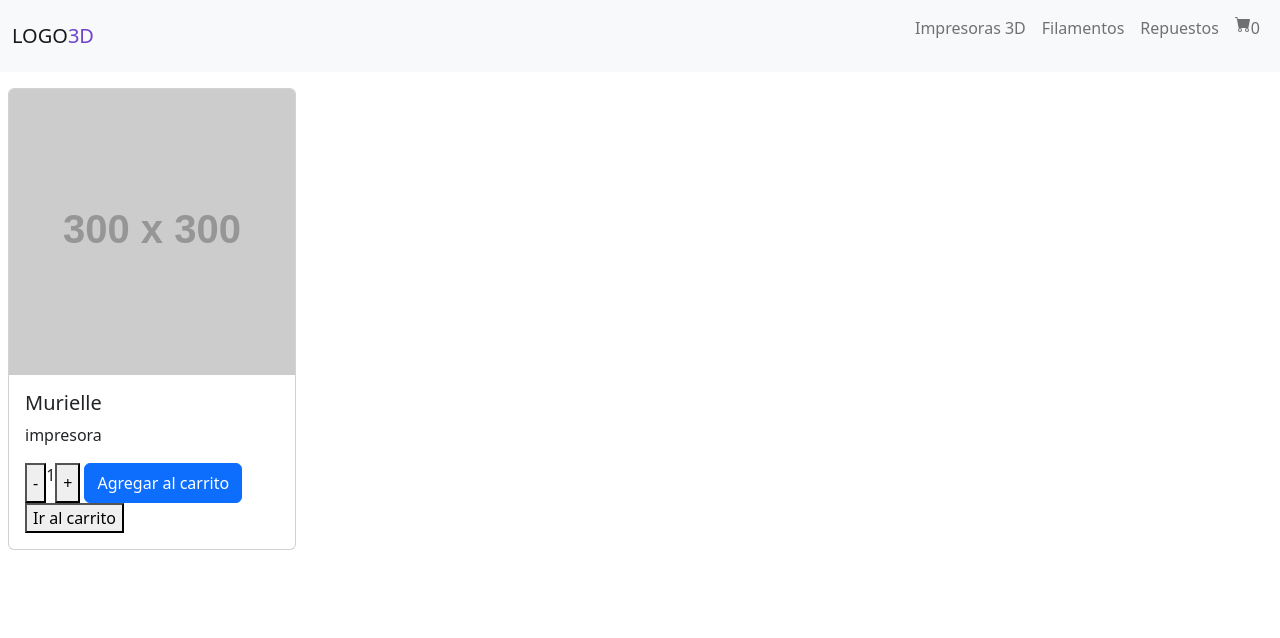
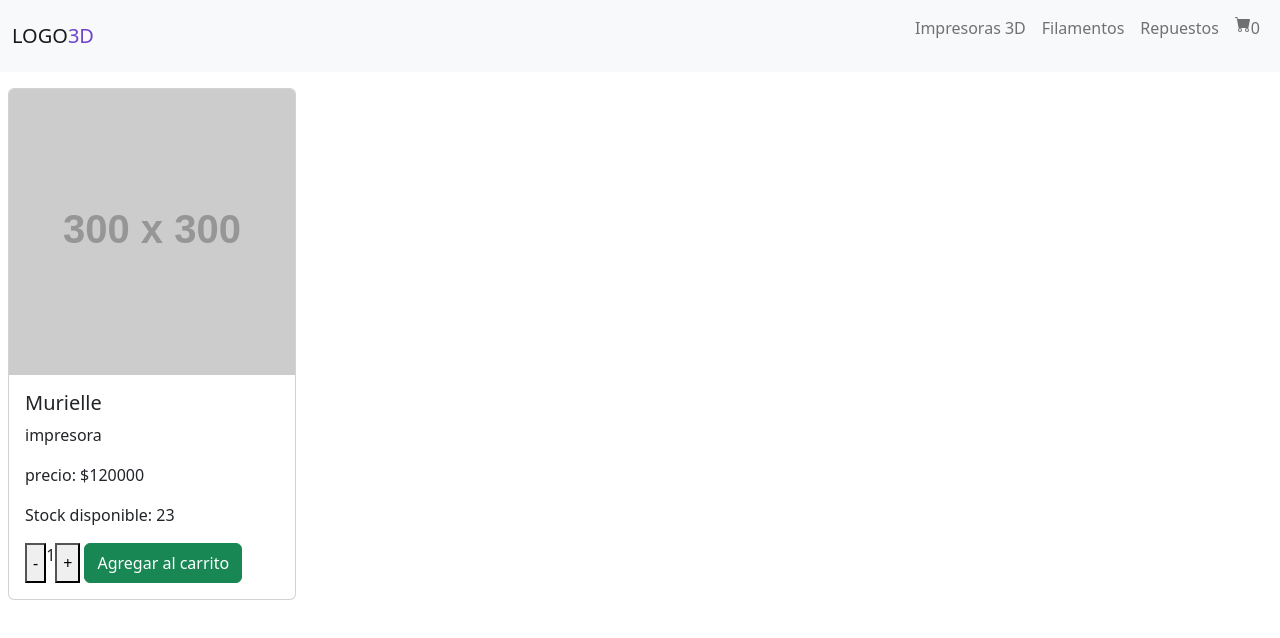
Before and after one commit to gomezsergio14/tienda-react, a React (Create React App) app: page /detalle/1 in a window 1280 px wide. Shown: the top 638 px of the page. Built offline with nearby package versions, Linux system fonts and the light colour scheme.

Commit message:
price y stock agregados al MockService,aplicación funciona

```diff
--- a/src/App.js
+++ b/src/App.js
@@ -4,8 +4,8 @@ import NavBar from './components/NavBar.js';
 import ItemListContainer from './components/ItemListContainer';
 import ItemDetailContainer from './components/ItemDetailContainer';
 import { BrowserRouter, Route, Routes } from 'react-router-dom';
-import Carrito from './components/Carrito';
 import { CartProvider } from './storage/cartContext';
+import CartContainer from './components/CartContainer';
 
 
 function App() {
@@ -16,9 +16,11 @@ function App() {
       <NavBar/>
       <Routes>
         <Route path='/' element={<ItemListContainer text="Bienvenido a la tienda"/>}/>
-        <Route path='categoria/:nombreCategoria' element={<ItemListContainer text="Bienvenido a la tienda"/>}/>
-        <Route path='detalle/:id' element={< ItemDetailContainer />} />
-        <Route path='carrito' element={< Carrito />} />
+        <Route path='/categoria/:nombreCategoria' element={<ItemListContainer text="Bienvenido a la tienda"/>}/>
+        <Route path='/detalle/:id' element={< ItemDetailContainer />} />
+        <Route path='/categoria/:nombreCategoria/detalle/:id' element={< ItemDetailContainer />} />
+        <Route path='/cart' element={< CartContainer />} />
+        <Route path='/detalle/:id/cart' element={< CartContainer />} />
       </Routes>
       </BrowserRouter>
       </CartProvider>
--- /dev/null
+++ b/src/components/CartContainer.js
@@ -0,0 +1,24 @@
+import React, { useContext } from 'react'
+import { cartContext } from '../storage/cartContext';
+
+function CartContainer() {
+    const {cart, removeItem, getTotalPriceInCart} = useContext(cartContext);
+    return (
+        <div>
+        {
+            cart.map(itemInCart=>(
+                <div>
+                    <h2>{itemInCart.id}</h2>
+                    <h2>{itemInCart.title}</h2>
+                    <h2>{itemInCart.detail}</h2>
+                    <h2>{itemInCart.count}</h2>
+                    <button onClick={()=>removeItem(itemInCart)} className="btn btn-danger">X</button>
+                </div>
+            ))
+        }
+        <p>El total de tu compra es: ${getTotalPriceInCart()}</p>
+        </div>
+    )
+}
+
+export default CartContainer
--- a/src/components/CartWidget.js
+++ b/src/components/CartWidget.js
@@ -10,7 +10,7 @@ function CartWidget() {
       width="16"
       height="16"
       fill="currentColor"
-      class="bi bi-cart-fill"
+      className="bi bi-cart-fill"
       viewBox="0 0 16 16"
     >
       <path d="M0 1.5A.5.5 0 0 1 .5 1H2a.5.5 0 0 1 .485.379L2.89 3H14.5a.5.5 0 0 1 .491.592l-1.5 8A.5.5 0 0 1 13 12H4a.5.5 0 0 1-.491-.408L2.01 3.607 1.61 2H.5a.5.5 0 0 1-.5-.5zM5 12a2 2 0 1 0 0 4 2 2 0 0 0 0-4zm7 0a2 2 0 1 0 0 4 2 2 0 0 0 0-4zm-7 1a1 1 0 1 1 0 2 1 1 0 0 1 0-2zm7 0a1 1 0 1 1 0 2 1 1 0 0 1 0-2z" />
--- a/src/components/ItemCount.js
+++ b/src/components/ItemCount.js
@@ -14,7 +14,7 @@ function ItemCount(props) {
         <button disabled={count===0} onClick={handleSubstract}>-</button>
         <p>{count}</p>
         <button disabled={count===props.stock} onClick={handleAdd}>+</button>
-        <button className='btn btn-primary ms-1' onClick={()=>{props.onAddToCart(count)}}>Agregar al carrito</button>
+        <button className='btn btn-success ms-1' onClick={()=>{props.onAddToCart(count)}}>Agregar al carrito</button>
     </div>
     )
 }
--- a/src/components/ItemDetail.js
+++ b/src/components/ItemDetail.js
@@ -1,8 +1,8 @@
 import React from 'react'
-
+import { Link } from "react-router-dom"
 import ItemCount from './ItemCount'
 
-function ItemDetail({id,title,detail,imgurl,onAddToCart}) {
+function ItemDetail({id,title,detail,price,stock,imgurl,onAddToCart,isInCart}) {
     const estilosi={
         width:"18rem",
     }
@@ -14,8 +14,20 @@ function ItemDetail({id,title,detail,imgurl,onAddToCart}) {
                 <p className="card-text">
                     {detail}
                 </p>
-                <ItemCount stock={7} onAddToCart={onAddToCart}/>
-                <button>Ir al carrito</button>
+                <p className="card-text">
+                    precio: ${price}
+                </p>
+                <p className="card-text">
+                    Stock disponible: {stock}
+                </p>
+                { isInCart ?
+                    <Link to="cart" className="btn btn-primary">Ir al carrito </Link>
+                    :
+                    (<ItemCount stock={7} onAddToCart={onAddToCart}/>)
+                }
+                {/* <ItemCount stock={7} onAddToCart={onAddToCart}/>
+                <Link to="cart" className="btn btn-primary">Ir al carrito </Link> */}
+
                 </div>
             </div>
   )
--- a/src/components/ItemDetailContainer.js
+++ b/src/components/ItemDetailContainer.js
@@ -6,9 +6,11 @@ import { cartContext } from '../storage/cartContext'
 
 function ItemDetailContainer() {
     const [producto,setProducto] = useState([]);
+    const [isInCart,setIsInCart] = useState(false);
     const {addToCart}= useContext(cartContext);
 
     function handleAddToCart(count){
+        setIsInCart(true);
         //const agregoCount=[...{id,title,detail,imgurl},count];//ESTO ESTA BIEN?
         console.log(`se agregaron ${count} items al carrito...`);
         addToCart({...producto, count:count});//AQUI DEBERIAS PASAR EL TITLE O PRODUCTO?aqui pasabas count
@@ -24,7 +26,15 @@ function ItemDetailContainer() {
     },[parametro.id]);
 
     return (
-    <ItemDetail onAddToCart={handleAddToCart} id={producto.id} title={producto.title} detail={producto.detail} imgurl={producto.imgurl}/>
+    <ItemDetail
+    isInCart={isInCart}
+    onAddToCart={handleAddToCart}
+    id={producto.id}
+    title={producto.title}
+    detail={producto.detail}
+    price={producto.price}
+    stock={producto.stock}
+    imgurl={producto.imgurl}/>
     )
 }
 
--- a/src/components/ItemListContainer.js
+++ b/src/components/ItemListContainer.js
@@ -39,7 +39,7 @@ function ItemListContainer(props){
             :(
             <div className="row d-flex justify-content-center">
             {
-                productos.map((item)=>{return <Item item={item}/>})
+                productos.map((item)=>{return <Item key={item.id} item={item}/>})
             }
              {/* <Item item={Item}/>  */}
         </div>
--- a/src/components/Loader.js
+++ b/src/components/Loader.js
@@ -3,7 +3,7 @@ import "../App.css";
 
 function Loader() {
     return (
-        <div class="lds-ellipsis"><div></div><div></div><div></div><div></div></div>
+        <div className="lds-ellipsis"><div></div><div></div><div></div><div></div></div>
     )
 }
 
--- a/src/components/NavBar.js
+++ b/src/components/NavBar.js
@@ -24,7 +24,7 @@ function NavBar(){
           <Link className="nav-link" to="categoria/repuestos">Repuestos</Link>
         </li>
         <li className="nav-item">
-          <Link className="nav-link" to="carrito"><CartWidget /></Link>
+          <Link className="nav-link" to="cart"><CartWidget /></Link>
         </li>
       </ul>
     </div>
--- a/src/services/mockService.js
+++ b/src/services/mockService.js
@@ -2,51 +2,71 @@ const misProductos=[{
     "id": 1,
     "title": "Murielle",
     "detail": "impresora",
+    "price": 120000,
+    "stock": 23,
     "imgurl": "http://dummyimage.com/300x300.png/5fa2dd/ffffff"
   }, {
     "id": 2,
     "title": "Sinclare",
     "detail": "filamentos",
+    "price": 2000,
+    "stock": 40,
     "imgurl": "http://dummyimage.com/300x300.png/dddddd/000000"
   }, {
     "id": 3,
     "title": "Delcine",
     "detail": "filamentos",
+    "price": 2000,
+    "stock": 30,
     "imgurl": "http://dummyimage.com/300x300.png/cc0000/ffffff"
   }, {
     "id": 4,
     "title": "Hill",
     "detail": "repuestos",
+    "price": 600,
+    "stock": 20,
     "imgurl": "http://dummyimage.com/300x300.png/ff4444/ffffff"
   }, {
     "id": 5,
     "title": "Phylys",
     "detail": "impresora",
+    "price": 82000,
+    "stock": 10,
     "imgurl": "http://dummyimage.com/300x300.png/dddddd/000000"
   }, {
     "id": 6,
     "title": "Lissy",
     "detail": "repuestos",
+    "price": 8000,
+    "stock": 30,
     "imgurl": "http://dummyimage.com/300x300.png/dddddd/000000"
   }, {
     "id": 7,
     "title": "Irving",
     "detail": "impresora",
+    "price": 92000,
+    "stock": 20,
     "imgurl": "http://dummyimage.com/300x300.png/cc0000/ffffff"
   }, {
     "id": 8,
     "title": "Alwyn",
     "detail": "filamentos",
+    "price": 2000,
+    "stock": 40,
     "imgurl": "http://dummyimage.com/300x300.png/cc0000/ffffff"
   }, {
     "id": 9,
     "title": "Maire",
     "detail": "repuestos",
+    "price": 800,
+    "stock": 10,
     "imgurl": "http://dummyimage.com/300x300.png/ff4444/ffffff"
   }, {
     "id": 10,
     "title": "Roberto",
     "detail": "repuestos",
+    "price": 1500,
+    "stock": 14,
     "imgurl": "http://dummyimage.com/300x300.png/dddddd/000000"
   }];
 
```
